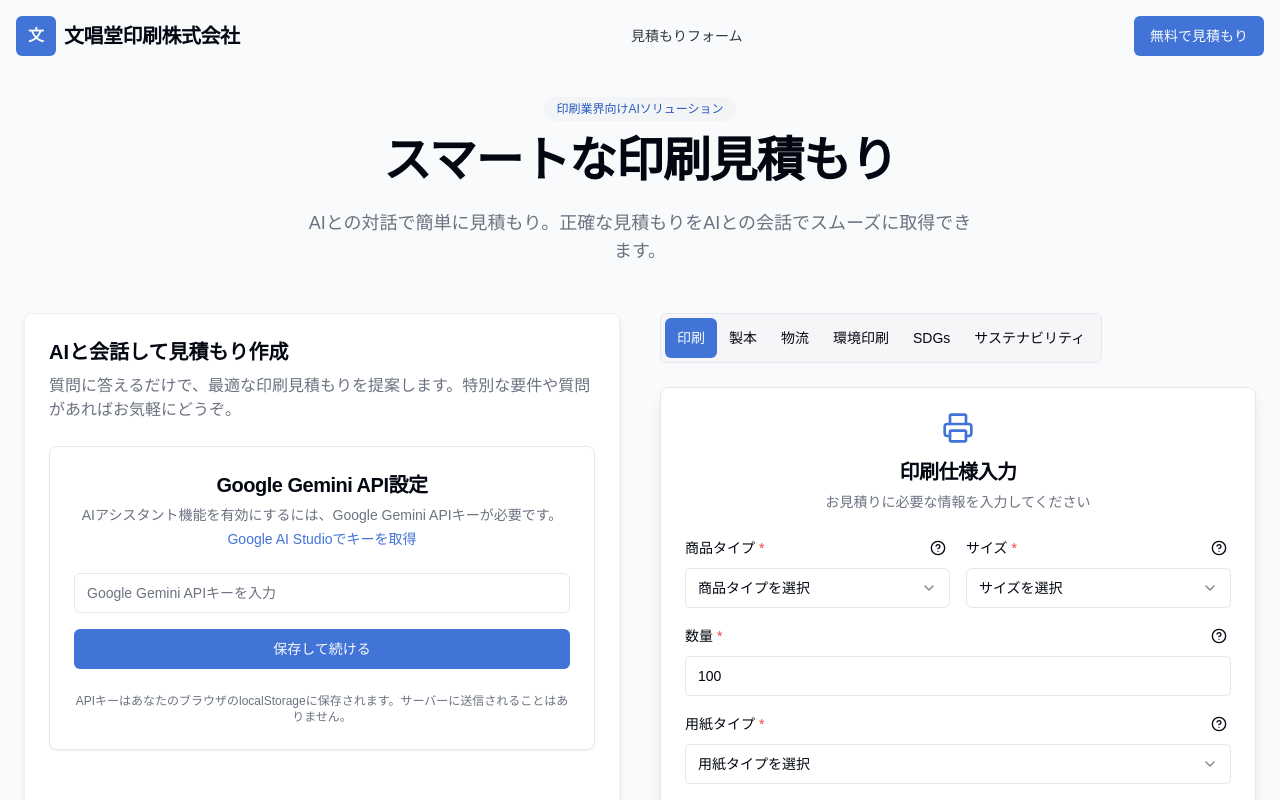
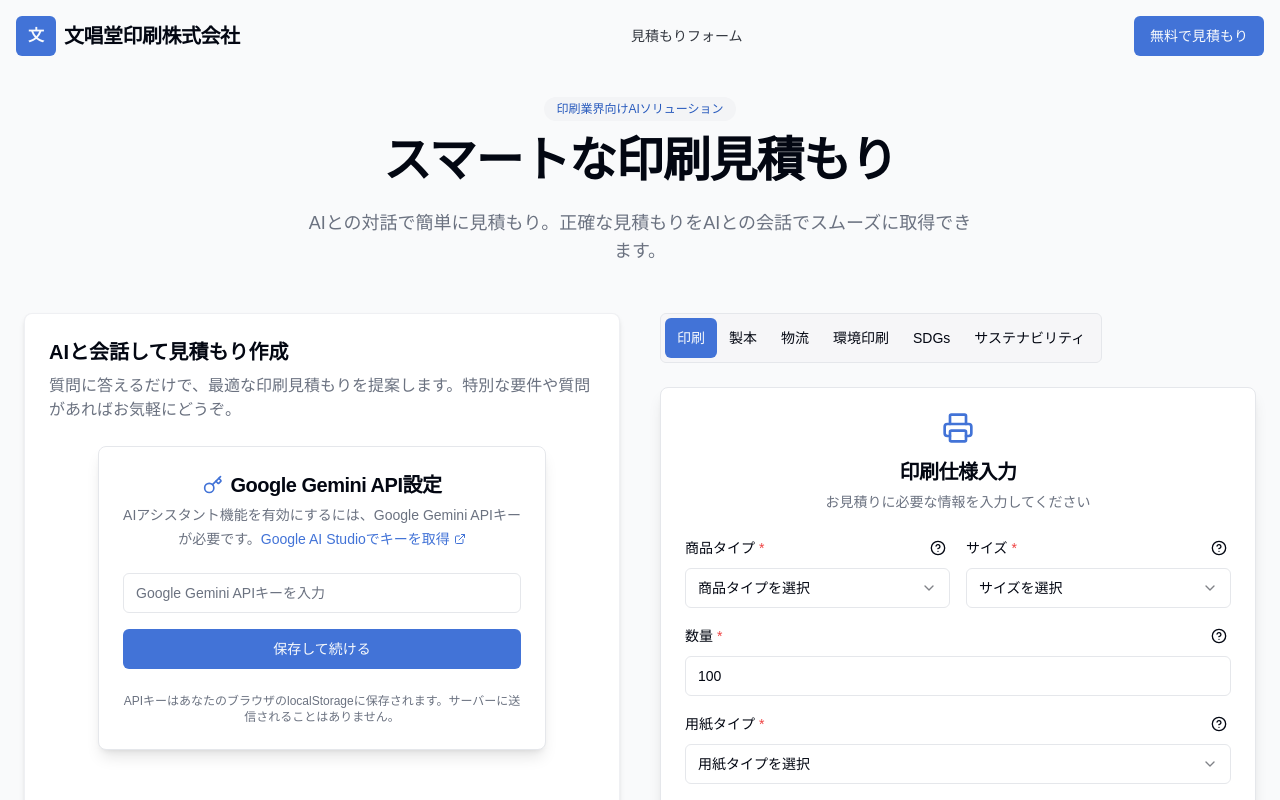
Before and after one commit to djishijima/bp-ef, a React (Vite) app: page / in a window 1280 px wide. Shown: the top 800 px of the page. Built offline with nearby package versions, Linux system fonts and the light colour scheme.

Commit message:
Refactor ApiKeyInput component
Refactor the ApiKeyInput component to improve reusability and consistency with other chat components.

```diff
--- a/src/components/AIChat.tsx
+++ b/src/components/AIChat.tsx
@@ -1,7 +1,7 @@
 
 import { Card, CardContent, CardFooter } from '@/components/ui/card';
 import { QuoteDetails, ServiceType } from '@/types';
-import ApiKeyInput from './ApiKeyInput';
+import ApiKeyInput from './chat/ApiKeyInput';
 import ChatHeader from './chat/ChatHeader';
 import ChatMessageList from './chat/ChatMessageList';
 import ChatInput from './chat/ChatInput';
@@ -42,7 +42,7 @@ const AIChat = ({
 
   // API設定が完了していない場合はAPIキー入力画面を表示
   if (!isApiConfigured) {
-    return <ApiKeyInput onKeySet={handleApiConfigured} />;
+    return <ApiKeyInput onKeySet={handleApiConfigured} language={language} />;
   }
 
   return (
--- /dev/null
+++ b/src/components/chat/ApiKeyInput.tsx
@@ -0,0 +1,168 @@
+
+import { useState } from 'react';
+import { Card, CardContent, CardDescription, CardFooter, CardHeader, CardTitle } from '@/components/ui/card';
+import { Input } from '@/components/ui/input';
+import { Button } from '@/components/ui/button';
+import { Key, ExternalLink } from 'lucide-react';
+import { setApiKey } from '@/services/ai';
+import { useToast } from '@/hooks/use-toast';
+
+interface ApiKeyInputProps {
+  onKeySet: () => void;
+  language?: 'ja' | 'en' | 'zh' | 'ko';
+}
+
+const ApiKeyInput = ({ onKeySet, language = 'ja' }: ApiKeyInputProps) => {
+  const [apiKey, setApiKeyState] = useState('');
+  const [isLoading, setIsLoading] = useState(false);
+  const { toast } = useToast();
+
+  // Translations for multilingual support
+  const translations = {
+    title: {
+      ja: 'Google Gemini API設定',
+      en: 'Google Gemini API Setup',
+      zh: 'Google Gemini API设置',
+      ko: 'Google Gemini API 설정',
+    },
+    description: {
+      ja: 'AIアシスタント機能を有効にするには、Google Gemini APIキーが必要です。',
+      en: 'To enable AI assistant features, you need a Google Gemini API key.',
+      zh: '要启用AI助手功能，您需要Google Gemini API密钥。',
+      ko: 'AI 어시스턴트 기능을 활성화하려면 Google Gemini API 키가 필요합니다.',
+    },
+    getKey: {
+      ja: 'Google AI Studioでキーを取得',
+      en: 'Get a key from Google AI Studio',
+      zh: '从Google AI Studio获取密钥',
+      ko: 'Google AI Studio에서 키 받기',
+    },
+    placeholder: {
+      ja: 'Google Gemini APIキーを入力',
+      en: 'Enter your Google Gemini API key',
+      zh: '输入您的Google Gemini API密钥',
+      ko: 'Google Gemini API 키를 입력하세요',
+    },
+    button: {
+      ja: '保存して続ける',
+      en: 'Save and Continue',
+      zh: '保存并继续',
+      ko: '저장하고 계속하기',
+    },
+    footer: {
+      ja: 'APIキーはあなたのブラウザのlocalStorageに保存されます。サーバーに送信されることはありません。',
+      en: 'Your API key is stored in your browser\'s localStorage. It is never sent to our servers.',
+      zh: '您的API密钥存储在浏览器的localStorage中。它永远不会发送到我们的服务器。',
+      ko: 'API 키는 브라우저의 localStorage에 저장됩니다. 당사 서버로 전송되지 않습니다.',
+    },
+    errorEmpty: {
+      ja: 'APIキーが入力されていません',
+      en: 'API key is empty',
+      zh: 'API密钥为空',
+      ko: 'API 키가 비어 있습니다',
+    },
+    errorDetail: {
+      ja: 'Google Gemini APIキーを入力してください',
+      en: 'Please enter your Google Gemini API key',
+      zh: '请输入您的Google Gemini API密钥',
+      ko: 'Google Gemini API 키를 입력하세요',
+    },
+    success: {
+      ja: 'APIキーが設定されました',
+      en: 'API key has been set',
+      zh: 'API密钥已设置',
+      ko: 'API 키가 설정되었습니다',
+    },
+    successDetail: {
+      ja: 'Google Gemini APIを使用する準備が整いました',
+      en: 'Ready to use Google Gemini API',
+      zh: '准备使用Google Gemini API',
+      ko: 'Google Gemini API를 사용할 준비가 되었습니다',
+    },
+  };
+
+  const handleSubmit = (e: React.FormEvent) => {
+    e.preventDefault();
+
+    if (!apiKey.trim()) {
+      toast({
+        title: translations.errorEmpty[language],
+        description: translations.errorDetail[language],
+        variant: "destructive",
+      });
+      return;
+    }
+
+    setIsLoading(true);
+
+    try {
+      // Save API key
+      setApiKey(apiKey);
+
+      toast({
+        title: translations.success[language],
+        description: translations.successDetail[language],
+      });
+
+      // Notify parent component
+      onKeySet();
+    } catch (error) {
+      toast({
+        title: translations.errorEmpty[language],
+        description: String(error),
+        variant: "destructive",
+      });
+    } finally {
+      setIsLoading(false);
+    }
+  };
+
+  return (
+    <Card className="w-full max-w-md mx-auto shadow-lg animate-fade-in">
+      <CardHeader className="text-center">
+        <CardTitle className="text-xl flex items-center justify-center gap-2">
+          <Key className="h-5 w-5 text-primary" />
+          {translations.title[language]}
+        </CardTitle>
+        <CardDescription>
+          {translations.description[language]}
+          <a
+            href="https://aistudio.google.com/app/apikey"
+            target="_blank"
+            rel="noopener noreferrer"
+            className="text-primary hover:underline inline-flex items-center gap-1 mt-1"
+          >
+            {translations.getKey[language]}
+            <ExternalLink className="h-3 w-3" />
+          </a>
+        </CardDescription>
+      </CardHeader>
+      <CardContent>
+        <form onSubmit={handleSubmit} className="space-y-4">
+          <div className="relative">
+            <Input
+              type="password"
+              placeholder={translations.placeholder[language]}
+              value={apiKey}
+              onChange={(e) => setApiKeyState(e.target.value)}
+              className="w-full bg-background pr-12"
+              disabled={isLoading}
+            />
+          </div>
+          <Button
+            type="submit"
+            className="w-full flex items-center justify-center gap-2"
+            disabled={isLoading}
+          >
+            {translations.button[language]}
+          </Button>
+        </form>
+      </CardContent>
+      <CardFooter className="text-xs text-muted-foreground text-center">
+        {translations.footer[language]}
+      </CardFooter>
+    </Card>
+  );
+};
+
+export default ApiKeyInput;
```
